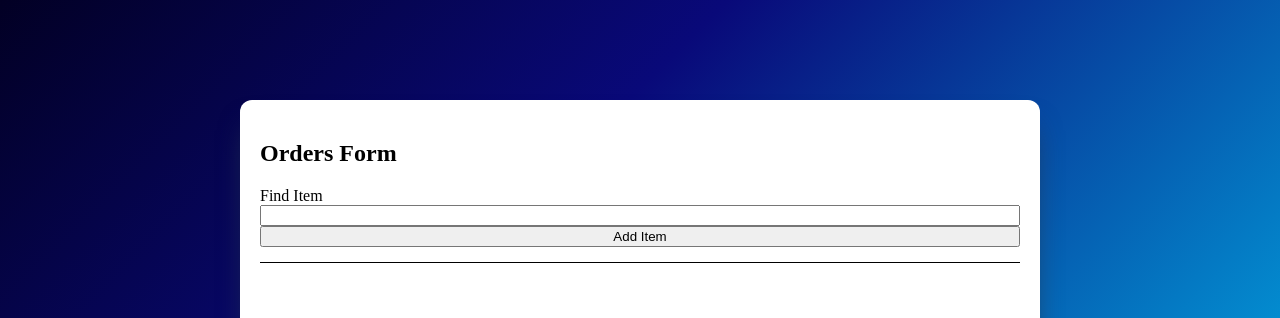
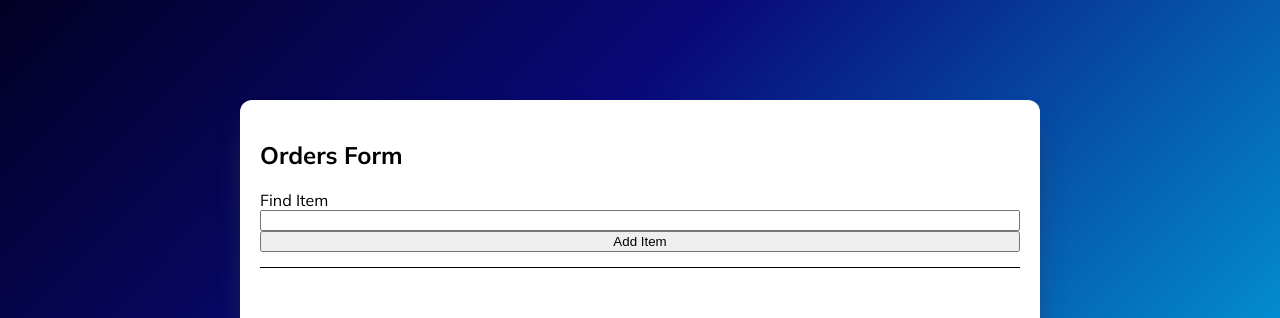
Before and after one commit to alanicio/react_ecommerce_frontend, a React (Vite) app: page / in a window 1280 px wide. Shown: the top 318 px of the page. Built offline with nearby package versions, Linux system fonts and the light colour scheme.

Commit message:
google fonts added

```diff
--- /dev/null
+++ b/src/components/FindItem/FindItem.jsx
@@ -0,0 +1,15 @@
+import React from "react";
+
+const FindItem = () => {
+  return (
+    <div className="row with-border-bottom pb-15">
+      <div className="col-100">
+        <label htmlFor="item">Find Item</label>
+        <input type="text" name="item" id="item" />
+        <button>Add Item</button>
+      </div>
+    </div>
+  );
+};
+
+export default FindItem;
--- /dev/null
+++ b/src/components/FindItem/index.js
@@ -0,0 +1,3 @@
+import FindItem from "./FindItem";
+
+export default FindItem;
--- a/src/components/OrderForm/OrderForm.jsx
+++ b/src/components/OrderForm/OrderForm.jsx
@@ -1,5 +1,6 @@
 import React from "react";
 import "./OrderForm.css";
+import FindItem from "../FindItem";
 
 const OrderForm = () => {
   return (
@@ -7,13 +8,7 @@ const OrderForm = () => {
       <header>
         <h2>Orders Form</h2>
       </header>
-      <div className="row with-border-bottom pb-15">
-        <div className="col-100">
-          <label htmlFor="item">Find Item</label>
-          <input type="text" name="item" id="item" />
-          <button>Add Item</button>
-        </div>
-      </div>
+      <FindItem />
     </div>
   );
 };
--- a/src/index.css
+++ b/src/index.css
@@ -1,9 +1,12 @@
+@import url("https://fonts.googleapis.com/css2?family=Mulish:wght@400;500;600;700&display=swap");
+
 html {
   min-height: 100%;
   height: 100%;
   width: 100%;
 }
 body {
+  font-family: "Mulish", sans-serif;
   margin: 0;
   padding: 0;
   min-height: 100%;
```
